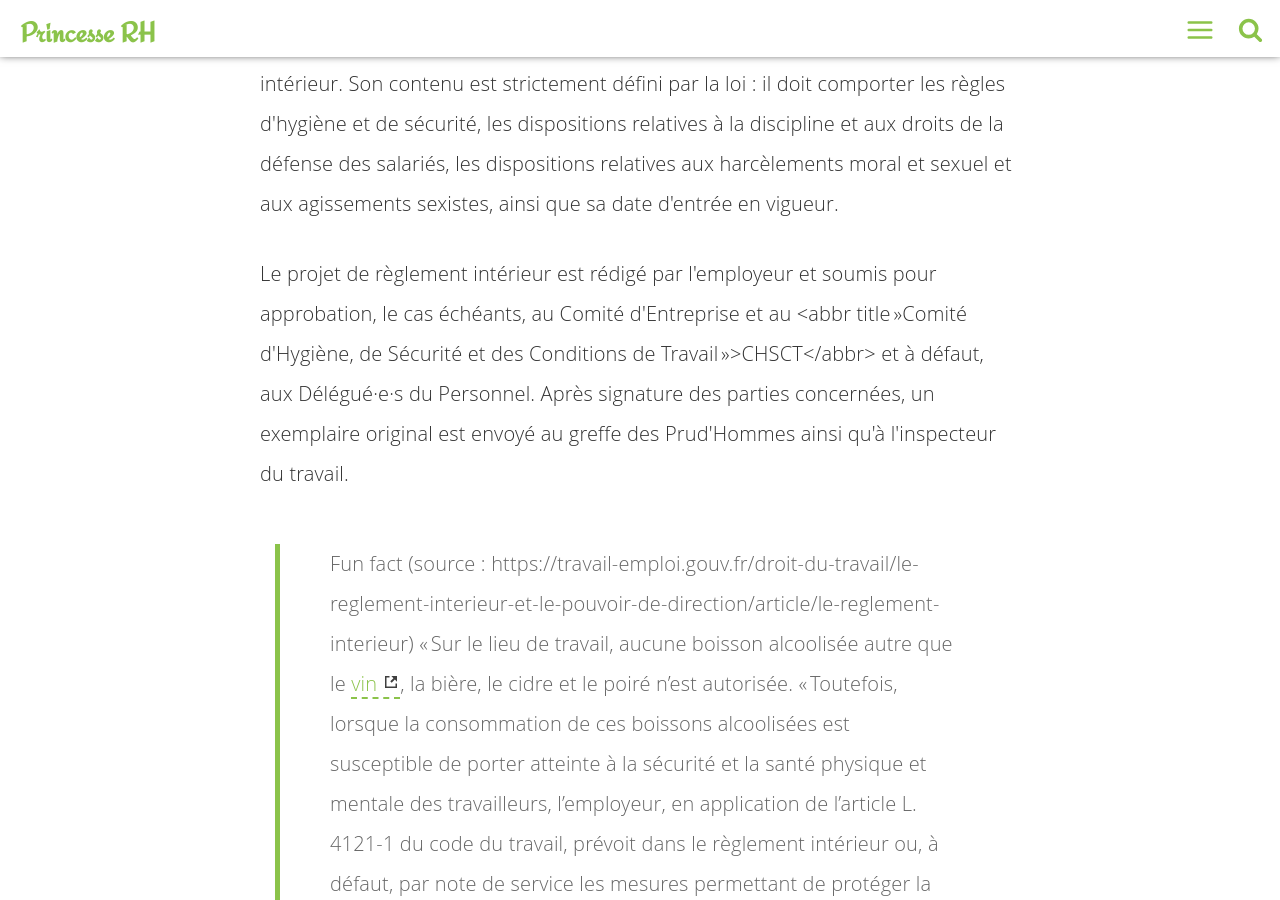
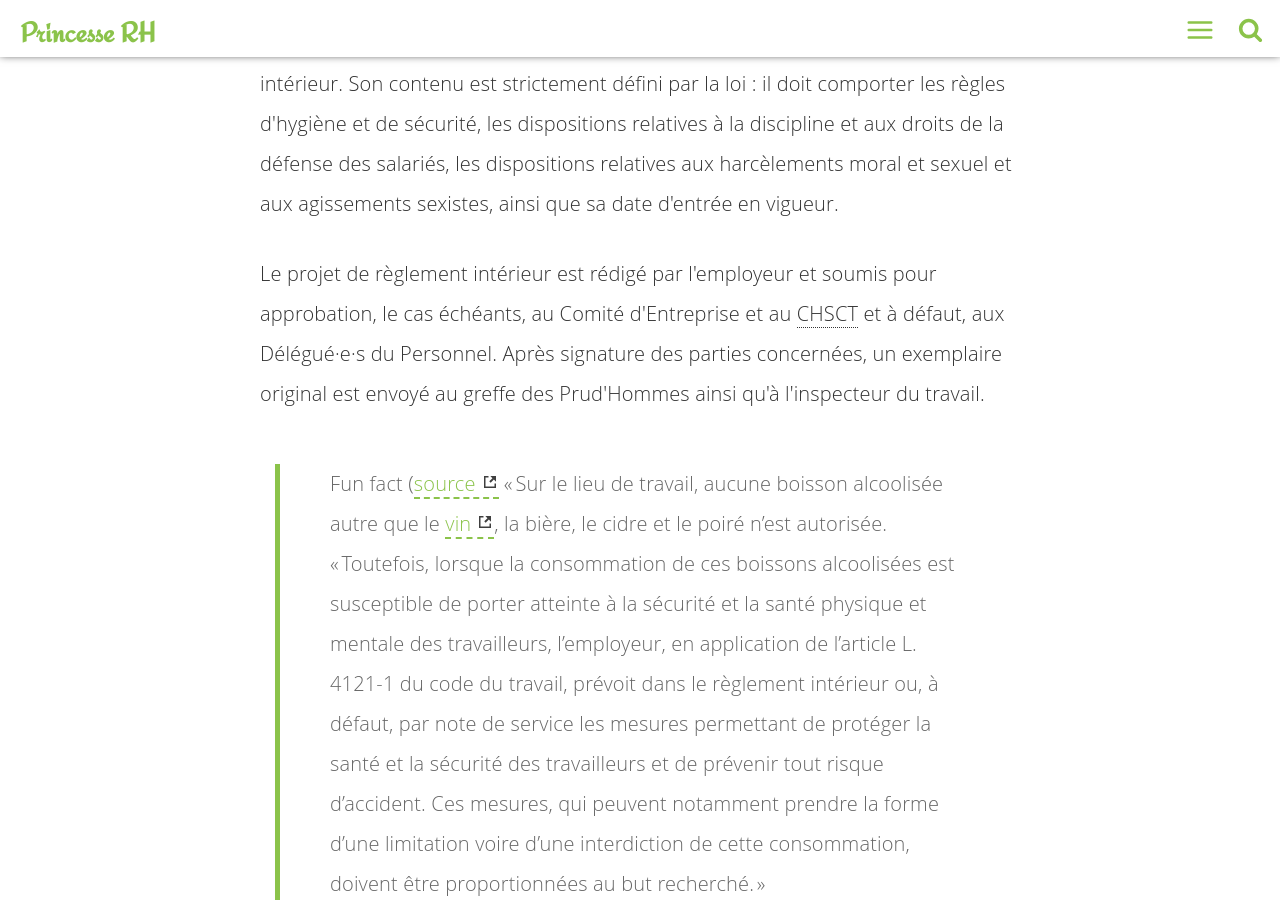
Before and after one commit to Libelilou/libelilou.github.io, a Jekyll site: the page built from _posts/rh/2018-10-25-phptour.3.md, in a window 1280 px wide and 900 px high, scrolled down 5894 px. Built offline with Jekyll 4.4.1, drawn with Linux system fonts in a browser that asks for light colours; comment, search, counter and statistics services are not loaded.

Commit message:
Corrections

```diff
--- a/_posts/rh/2018-10-25-phptour.3.md
+++ b/_posts/rh/2018-10-25-phptour.3.md
@@ -71,9 +71,9 @@ Les accords d'entreprise conclus depuis le 1er septembre 2017 sont également co
 
 Les entreprises privées de 20 salarié·e·s ou plus doivent avoir un règlement intérieur. Son contenu est strictement défini par la loi : il doit comporter les règles d'hygiène et de sécurité, les dispositions relatives à la discipline et aux droits de la défense des salariés, les dispositions relatives aux harcèlements moral et sexuel et aux agissements sexistes, ainsi que sa date d'entrée en vigueur.
 
-Le projet de règlement intérieur est rédigé par l'employeur et soumis pour approbation, le cas échéants, au Comité d'Entreprise et au <abbr title"Comité d'Hygiène, de Sécurité et des Conditions de Travail">CHSCT</abbr> et à défaut, aux Délégué·e·s du Personnel. Après signature des parties concernées, un exemplaire original est envoyé au greffe des Prud'Hommes ainsi qu'à l'inspecteur du travail.
+Le projet de règlement intérieur est rédigé par l'employeur et soumis pour approbation, le cas échéants, au Comité d'Entreprise et au <abbr title="Comité d'Hygiène, de Sécurité et des Conditions de Travail">CHSCT</abbr> et à défaut, aux Délégué·e·s du Personnel. Après signature des parties concernées, un exemplaire original est envoyé au greffe des Prud'Hommes ainsi qu'à l'inspecteur du travail.
 
-> Fun fact (source : https://travail-emploi.gouv.fr/droit-du-travail/le-reglement-interieur-et-le-pouvoir-de-direction/article/le-reglement-interieur) "Sur le lieu de travail, aucune boisson alcoolisée autre que le [vin](https://youtu.be/Y9EcTcEym3E), la bière, le cidre et le poiré n’est autorisée. "Toutefois, lorsque la consommation de ces boissons alcoolisées est susceptible de porter atteinte à la sécurité et la santé physique et mentale des travailleurs, l’employeur, en application de l’article L. 4121-1 du code du travail, prévoit dans le règlement intérieur ou, à défaut, par note de service les mesures permettant de protéger la santé et la sécurité des travailleurs et de prévenir tout risque d’accident. Ces mesures, qui peuvent notamment prendre la forme d’une limitation voire d’une interdiction de cette consommation, doivent être proportionnées au but recherché."
+> Fun fact ([source](https://travail-emploi.gouv.fr/droit-du-travail/le-reglement-interieur-et-le-pouvoir-de-direction/article/le-reglement-interieur) "Sur le lieu de travail, aucune boisson alcoolisée autre que le [vin](https://youtu.be/Y9EcTcEym3E), la bière, le cidre et le poiré n’est autorisée. "Toutefois, lorsque la consommation de ces boissons alcoolisées est susceptible de porter atteinte à la sécurité et la santé physique et mentale des travailleurs, l’employeur, en application de l’article L. 4121-1 du code du travail, prévoit dans le règlement intérieur ou, à défaut, par note de service les mesures permettant de protéger la santé et la sécurité des travailleurs et de prévenir tout risque d’accident. Ces mesures, qui peuvent notamment prendre la forme d’une limitation voire d’une interdiction de cette consommation, doivent être proportionnées au but recherché."
 
 ## Les décisions unilatérales de l'employeur
 
```
